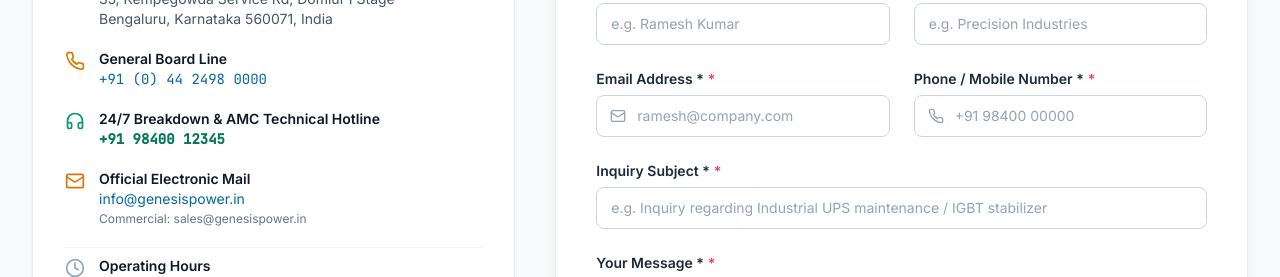
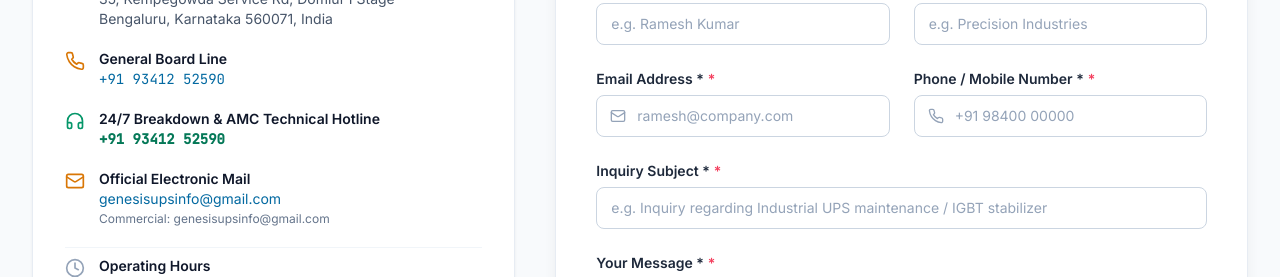
Before and after one commit to PraveenaMurugesan-tech/GenesisConnect, a React (Vite) app in the folder frontend/: page /contact in a window 1280 px wide. Shown: the part 627-904 px from the top of the page. Built offline with nearby package versions, Linux system fonts and the light colour scheme; no server answers; the HTML template or start-up script is replaced by a standard one.

Commit message:
content: update Genesis company contact details

```diff
--- a/frontend/src/data/company.ts
+++ b/frontend/src/data/company.ts
@@ -14,7 +14,7 @@ export const COMPANY_INFO = {
 
   contact: {
     address: {
-      line1: "35, Kempegowda Service Rd, Domlur I Stage",
+      line1: "35, Kempegowda Service Rd, Domlur I Stage ",
       city: "Bengaluru",
       state: "Karnataka",
       postalCode: "560071",
@@ -22,15 +22,15 @@ export const COMPANY_INFO = {
       full: "Industrial Estate, Guindy, Chennai, Tamil Nadu 600032, India",
     },
     phones: {
-      board: "+91 (0) 44 2498 0000",
-      boardRaw: "+914424980000",
-      hotline: "+91 98400 12345",
-      hotlineRaw: "+919840012345",
+      board: "+91 93412 52590",
+      boardRaw: "+919341252590",
+      hotline: "+91 93412 52590",
+      hotlineRaw: "+919341252590",
     },
     emails: {
-      general: "info@genesispower.in",
-      sales: "sales@genesispower.in",
-      support: "support@genesispower.in",
+      general: "genesisupsinfo@gmail.com",
+      sales: "genesisupsinfo@gmail.com",
+      support: "genesisupsinfo@gmail.com",
     },
     workingHours: {
       office: "Monday – Saturday: 8:30 AM – 6:30 PM",
```
